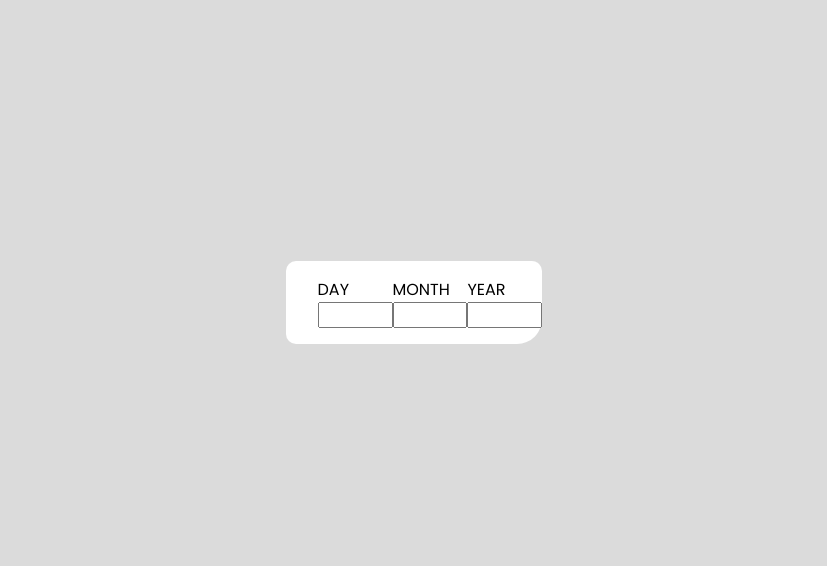
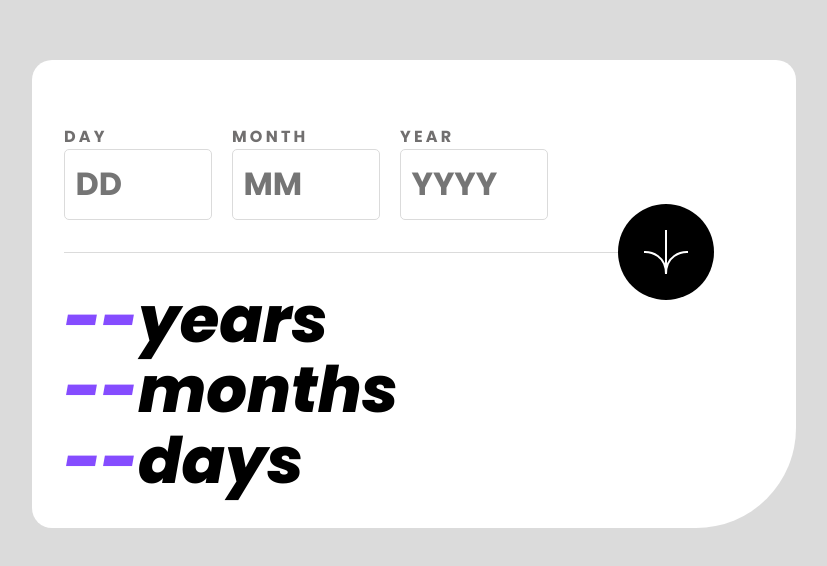
Before and after one commit to mateschm/age_calculator, a plain HTML site: page index.html in a window 1280 px wide. Shown: the part 106-672 px from the top of the page, without its empty margins (226-1053 px from the left). Drawn offline with Linux system fonts and the light colour scheme.

Commit message:
Add styling

```diff
--- a/index.html
+++ b/index.html
@@ -6,6 +6,7 @@
     <title>Age Calculator</title>
     <link rel="stylesheet" href="styles.css">
     <script src="script.js" defer></script>
+    <link rel="icon" href="images/favicon-32x32.png">
 </head>
 <body>
     <div class="card">
@@ -13,18 +14,25 @@
             <ul>
                 <li>
                     <label for="day">DAY</label>
-                    <input type="number" id="day">
+                    <input type="number" id="day" placeholder="DD">
                 </li>
                 <li>
                     <label for="month">MONTH</label>
-                    <input type="text" id="month">
+                    <input type="text" id="month" placeholder="MM">
                 </li>
                 <li>
                     <label for="year">YEAR</label>
-                    <input type="text" id="year">
+                    <input type="text" id="year" placeholder="YYYY">
                 </li>
+                <img src="./images/icon-arrow.svg" alt="">
             </ul>
+            <div class="output">
+                <div><span>--</span>years</div>
+                <div><span>--</span>months</div>
+                <div><span>--</span>days</div>
+            </div>
         </form>
+
     </div>
 </body>
 </html>
--- a/styles.css
+++ b/styles.css
@@ -17,17 +17,23 @@ body {
     justify-content: center;
     align-items: center;
     height: 100vh;
+    margin: 0;
 }
 
 .card {
     background-color: white;
-    border-radius: 10px 10px 25px 10px;
+    border-radius: 20px 20px 100px 20px;
 }
 
 ul {
     padding: 0;
     display: flex;
-    padding-left: 2rem;
+    padding: 32px;
+    padding-left: 0;
+    margin: 32px;
+    gap: 20px;
+    border-bottom: 1px solid var(--light-grey);
+    margin-right: 100px;
 }
 
 li {
@@ -36,9 +42,27 @@ li {
     flex-direction: column;
 }
 
+label {
+    color: var(--smokey-grey);
+    font-weight: 700;
+    letter-spacing: .2rem;
+}
+
 input {
     font-family: 'Poppins', sans-serif;
-    width: 8ch;
+    width: 6ch;
+    font-size: 2rem;
+    color: var(--off-black);
+    border-radius: 5px;
+    border: 1px solid var(--light-grey);
+    outline: none;
+    font-weight: 700;
+    padding: 0.5ch;
+}
+
+input:focus {
+    border-color: var(--purple);
+    caret-color: var(--purple);
 }
 
 input::-webkit-outer-spin-button,
@@ -47,6 +71,28 @@ input::-webkit-inner-spin-button {
   margin: 0;
 }
 
-input[type=number] {
-  -moz-appearance: textfield;
+img {
+    background-color: black;
+    border-radius: 50%;
+    padding: 25px;
+    position: relative;
+    top: 80px;
+    left: 50px;
 }
+
+img:hover {
+    background-color: var(--purple);
+    cursor: pointer;
+}
+
+div span {
+    color: var(--purple);
+}
+
+.output {
+    font-weight: 800;
+    font-style: italic;
+    font-size: 4rem;
+    margin: 32px 0 32px 32px;
+    line-height: 1.1;
+}
```
